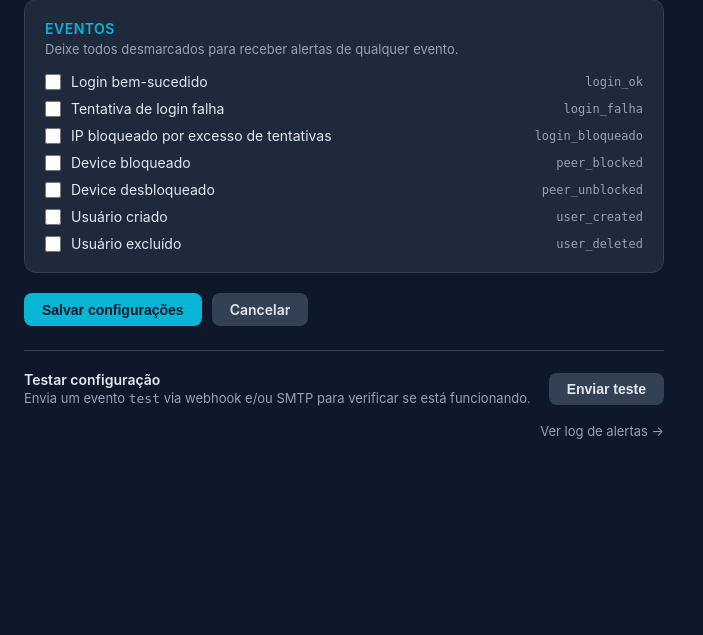
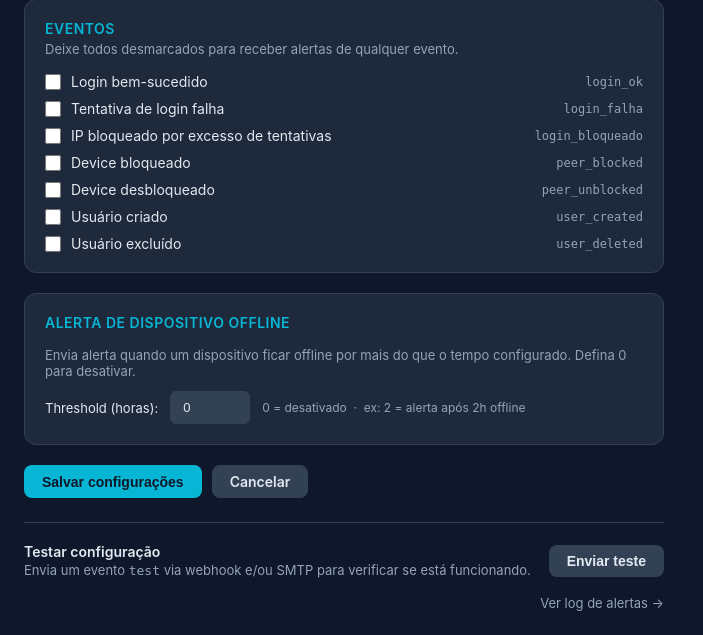
Before and after one commit to felipediasz1/Ubuntu-Desk-, a Flask app: page /settings/alerts in a window 1280 px wide. Shown: the part 1452-2087 px from the top of the page, without its empty margins (0-703 px from the left). Before the commit the page ends 1891 px from the top, so only its background shows below. Run offline with Flask 3, Linux system fonts and the light colour scheme; the visitor is signed in with stand-in values (Sample User, id 1); data comes from the database, SQL or seed files in the repository; data that the repository does not hold is empty; parts of the project's set-up code (start-up, migrations or seed data) failed here and were passed over.

Commit message:
feat: offline device alert — threshold config + background check every 5min

```diff
--- a/admin/app.py
+++ b/admin/app.py
@@ -125,6 +125,7 @@ _ACTION_CATEGORY = {
     "ab_shared_written":   "admin",
     "ab_viewed":           "access",
     "peer_blocked":        "security",
+    "peer_offline":        "security",
     "peer_unblocked":      "admin",
     "peer_tag_add":        "admin",
     "peer_tag_remove":     "admin",
@@ -1023,7 +1024,7 @@ def settings_alerts():
     conn = _get_api_db()
     if request.method == "POST":
         import json as _json
-        _known_events = ["login_ok", "login_falha", "login_bloqueado", "peer_blocked", "peer_unblocked", "user_created", "user_deleted"]
+        _known_events = ["login_ok", "login_falha", "login_bloqueado", "peer_blocked", "peer_unblocked", "user_created", "user_deleted", "peer_offline"]
         selected = [e for e in _known_events if request.form.get(f"event_{e}")]
         data = {
             "webhook_url":    request.form.get("webhook_url", "").strip(),
@@ -1033,8 +1034,9 @@ def settings_alerts():
             "smtp_user":      request.form.get("smtp_user", "").strip(),
             "smtp_pass":      request.form.get("smtp_pass", "").strip(),
             "smtp_from":      request.form.get("smtp_from", "").strip(),
-            "smtp_to":        request.form.get("smtp_to", "").strip(),
-            "alert_events":   _json.dumps(selected),
+            "smtp_to":                 request.form.get("smtp_to", "").strip(),
+            "alert_events":            _json.dumps(selected),
+            "offline_threshold_hours": int(request.form.get("offline_threshold_hours", 0) or 0),
         }
         conn.execute("""
             UPDATE alert_config SET
@@ -1042,7 +1044,8 @@ def settings_alerts():
                 smtp_host=:smtp_host, smtp_port=:smtp_port,
                 smtp_user=:smtp_user, smtp_pass=:smtp_pass,
                 smtp_from=:smtp_from, smtp_to=:smtp_to,
-                alert_events=:alert_events
+                alert_events=:alert_events,
+                offline_threshold_hours=:offline_threshold_hours
             WHERE id=1
         """, data)
         conn.commit()
@@ -1662,6 +1665,19 @@ def _init_api_db(conn):
         )
     """)
 
+    conn.execute("""
+        CREATE TABLE IF NOT EXISTS peer_status_track (
+            peer_id       TEXT PRIMARY KEY,
+            last_online   REAL,
+            offline_since REAL,
+            alerted_at    REAL
+        )
+    """)
+
+    ac_cols = [r[1] for r in conn.execute("PRAGMA table_info(alert_config)").fetchall()]
+    if "offline_threshold_hours" not in ac_cols:
+        conn.execute("ALTER TABLE alert_config ADD COLUMN offline_threshold_hours INTEGER DEFAULT 0")
+
     conn.commit()
 
 def _api_token_valid(token: str):
@@ -2373,6 +2389,89 @@ def _backup_loop():
         time.sleep(interval)
         _backup_databases()
         _cleanup_old_backups()
+
+
+_OFFLINE_CHECK_INTERVAL = 300  # 5 minutes
+
+
+def _check_offline_devices():
+    """Check for peers offline longer than threshold; fire alerts."""
+    try:
+        conn  = _get_api_db()
+        cfg   = conn.execute("SELECT * FROM alert_config WHERE id=1").fetchone()
+        conn.close()
+        if not cfg:
+            return
+        threshold_h = cfg["offline_threshold_hours"] or 0
+        if threshold_h <= 0:
+            return
+        import json as _j
+        active_events = _j.loads(cfg["alert_events"] or "[]")
+        if active_events and "peer_offline" not in active_events:
+            return
+    except Exception:
+        return
+
+    threshold_secs = threshold_h * 3600
+    now = time.time()
+    peers = query("SELECT id, status FROM peer")
+    if not peers:
+        return
+
+    conn = _get_api_db()
+    for peer in peers:
+        pid    = peer["id"]
+        status = peer["status"]
+        row    = conn.execute(
+            "SELECT last_online, offline_since, alerted_at FROM peer_status_track WHERE peer_id=?",
+            (pid,)
+        ).fetchone()
+
+        if status == 1:
+            conn.execute("""
+                INSERT INTO peer_status_track (peer_id, last_online, offline_since, alerted_at)
+                VALUES (?, ?, NULL, NULL)
+                ON CONFLICT(peer_id) DO UPDATE SET last_online=excluded.last_online, offline_since=NULL
+            """, (pid, now))
+        else:
+            if row is None:
+                conn.execute("""
+                    INSERT OR IGNORE INTO peer_status_track (peer_id, last_online, offline_since, alerted_at)
+                    VALUES (?, NULL, ?, NULL)
+                """, (pid, now))
+            else:
+                offline_since = row["offline_since"] or now
+                if row["offline_since"] is None:
+                    conn.execute(
+                        "UPDATE peer_status_track SET offline_since=? WHERE peer_id=?",
+                        (now, pid)
+                    )
+                    offline_since = now
+
+                offline_secs = now - offline_since
+                last_alerted = row["alerted_at"] or 0
+
+                if offline_secs >= threshold_secs and (now - last_alerted) >= threshold_secs:
+                    _dispatch_alert("peer_offline", {
+                        "peer_id":       pid,
+                        "offline_hours": round(offline_secs / 3600, 1),
+                        "threshold_h":   threshold_h,
+                    })
+                    conn.execute(
+                        "UPDATE peer_status_track SET alerted_at=? WHERE peer_id=?",
+                        (now, pid)
+                    )
+    conn.commit()
+    conn.close()
+
+
+def _offline_alert_loop():
+    while True:
+        time.sleep(_OFFLINE_CHECK_INTERVAL)
+        try:
+            _check_offline_devices()
+        except Exception:
+            pass
 
 
 def _send_alert_sync(event: str, detail: dict, bypass_filter: bool = False) -> list:
@@ -2459,6 +2558,6 @@ def _dispatch_alert(event: str, detail: dict):
 if __name__ == "__main__":
     _startup_security_check()
     import threading as _threading
-    _t = _threading.Thread(target=_backup_loop, daemon=True)
-    _t.start()
+    _threading.Thread(target=_backup_loop, daemon=True).start()
+    _threading.Thread(target=_offline_alert_loop, daemon=True).start()
     app.run(host="0.0.0.0", port=PORT, debug=False)
--- a/admin/templates/settings_alerts.html
+++ b/admin/templates/settings_alerts.html
@@ -109,6 +109,20 @@
       </div>
     </div>
 
+    <div class="card" style="margin-bottom:20px;">
+      <h3 style="font-size:14px;font-weight:600;color:var(--cyan);text-transform:uppercase;letter-spacing:0.5px;margin-bottom:16px;">Alerta de Dispositivo Offline</h3>
+      <p style="color:var(--muted);font-size:13px;margin-bottom:12px;">
+        Envia alerta quando um dispositivo ficar offline por mais do que o tempo configurado. Defina 0 para desativar.
+      </p>
+      <div style="display:flex;align-items:center;gap:12px;flex-wrap:wrap;">
+        <label style="font-size:13px;color:var(--text);">Threshold (horas):</label>
+        <input type="number" name="offline_threshold_hours" min="0" max="168" step="1"
+               value="{{ cfg.offline_threshold_hours if cfg else 0 }}"
+               style="width:80px;padding:8px 12px;border-radius:6px;border:1px solid var(--border);background:var(--bg3);color:var(--text);font-size:13px;">
+        <span style="color:var(--muted);font-size:12px;">0 = desativado &nbsp;·&nbsp; ex: 2 = alerta após 2h offline</span>
+      </div>
+    </div>
+
     <div style="display:flex;gap:10px;flex-wrap:wrap;">
       <button type="submit" class="btn btn-cyan">Salvar configurações</button>
       <a href="{{ url_for('settings') }}" class="btn btn-ghost">Cancelar</a>
```
Also changed, not shown: admin/tests/test_features.py (+8 -0 lines).
